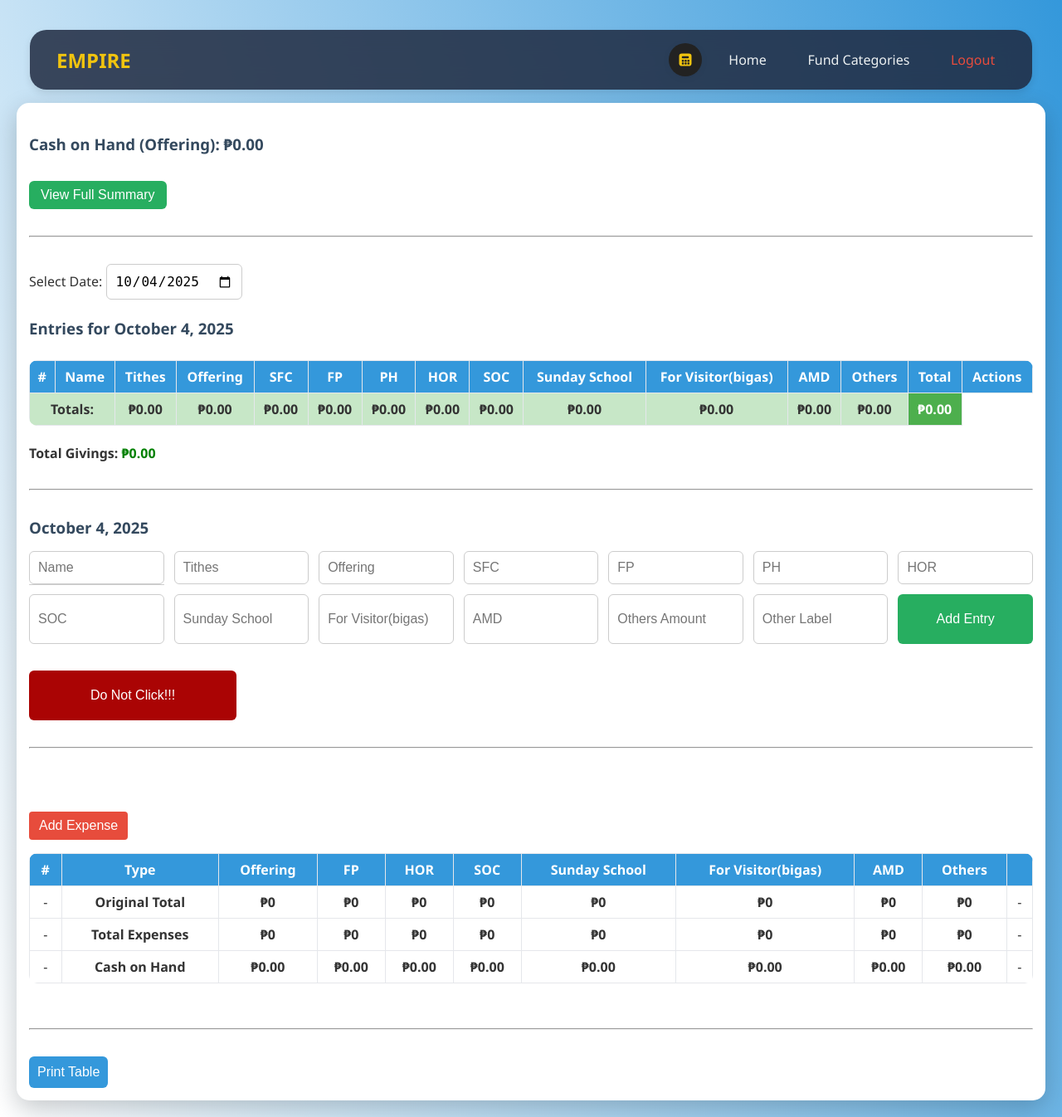
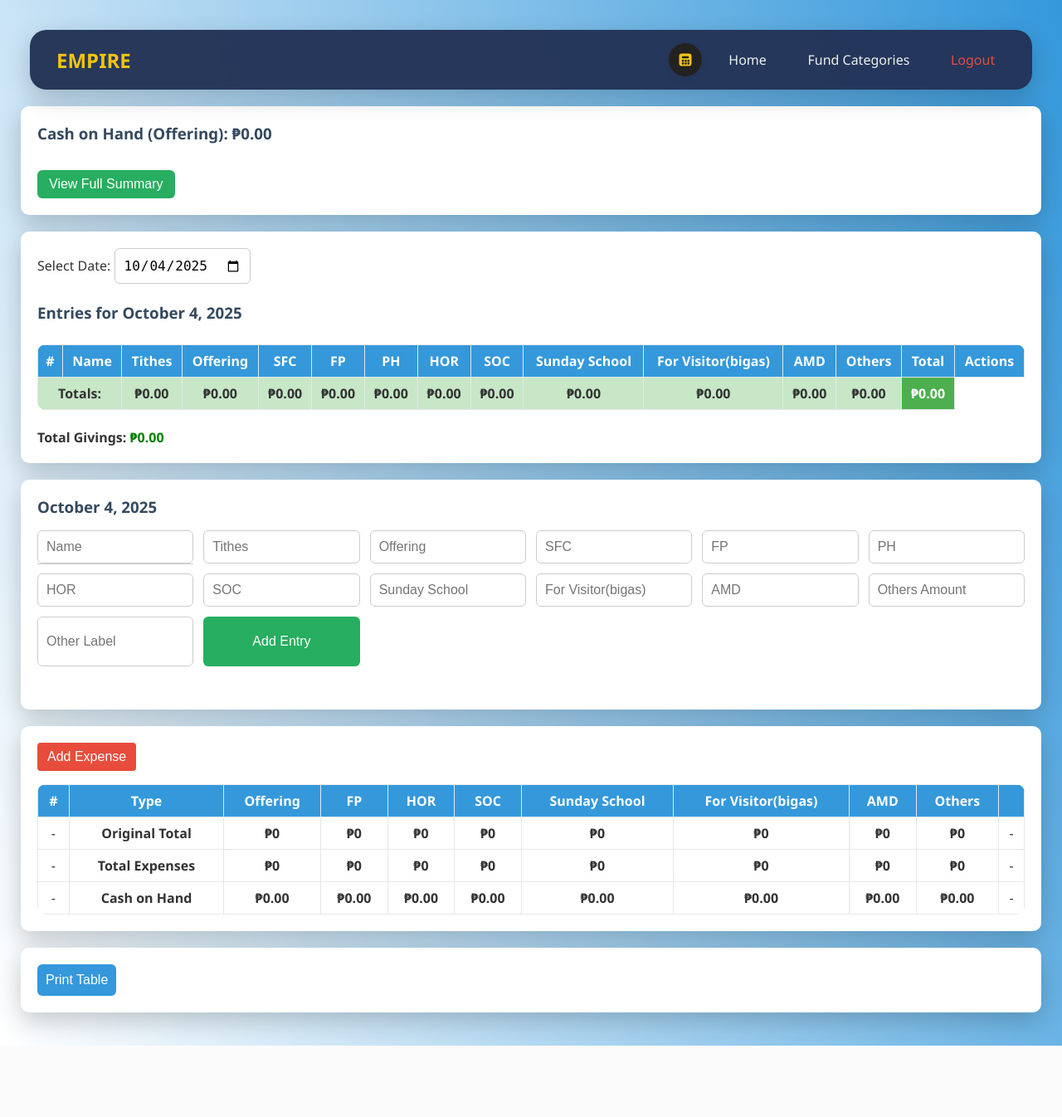
Before and after one commit to abiezer123/finance, a Flask app: template templates/index.html in a window 1280 px wide. Shown: the whole page at 83% size. After the commit the page ends 1260 px from the top, so only its background shows below. Run offline with Flask 3, Linux system fonts and the light colour scheme; the template is opened without the code that fills it, so the values that code supplies are empty; some libraries are stand-ins or nearby versions.

Commit message:
new design

```diff
--- a/static/script.js
+++ b/static/script.js
@@ -148,15 +148,18 @@ function calculator() {
 function calculatorIconWhenScrolled() {
     const scrollBtn = document.getElementById("scroll-calculator-btn");
     const mainCalcBtn = document.getElementById("open-calculator");
+    const openpic = document.getElementById("open-picture-btn");
     // Prevent errors if buttons are missing
-    if (!scrollBtn || !mainCalcBtn) return;
+    if (!scrollBtn || !mainCalcBtn || !openpic) return;
 
     // Show/hide floating button when scrolling
     window.addEventListener("scroll", function () {
         if (window.scrollY > 50) {
             scrollBtn.style.display = "flex";
+            openpic.style.display = "flex"
         } else {
             scrollBtn.style.display = "none";
+            openpic.style.display = "none"
         }
     });
 
@@ -990,17 +993,20 @@ function suggestion() {
 }
 
 
-
 function picture() {
     const pictureModal = document.getElementById("picture-modal");
     const openPictureBtn = document.getElementById("open-picture-btn");
     const closePictureModal = document.getElementById("close-picture-modal");
 
-    if (openPictureBtn) {
-        openPictureBtn.addEventListener("click", () => {
-            pictureModal.style.display = "flex"; // show modal
-        });
-    }
+    if (!pictureModal || !openPictureBtn) return;
+
+    openPictureBtn.addEventListener("click", () => {
+        if (pictureModal.style.display === "flex") {
+            pictureModal.style.display = "none";
+        } else {
+            pictureModal.style.display = "flex";
+        }
+    });
 
     if (closePictureModal) {
         closePictureModal.addEventListener("click", () => {
@@ -1008,7 +1014,6 @@ function picture() {
         });
     }
 
-    // close if click outside content
     window.addEventListener("click", (e) => {
         if (e.target === pictureModal) {
             pictureModal.style.display = "none";
--- a/static/styles.css
+++ b/static/styles.css
@@ -23,7 +23,7 @@ html {
 
 /* Navbar */
 .navbar {
-    background-color: rgba(31, 42, 64, 0.85);
+    background-color: rgba(36, 53, 88, 0.979);
     backdrop-filter: blur(12px);
     color: white;
     padding: 1rem 2rem;
@@ -37,7 +37,7 @@ html {
     position: sticky;
     top: 0;
     z-index: 1000;
-    box-shadow: 0 4px 10px rgba(0, 0, 0, 0.1);
+    box-shadow: 0 10px 30px rgba(0, 0, 0, 0.2);
 }
 
 .nav-left {
@@ -272,12 +272,12 @@ html {
 
 /* Main Content */
 main {
-    max-width: 1400px;
+    /* max-width: 1400px;
     margin: auto;
     background: white;
     padding: 15px;
     border-radius: 15px;
-    box-shadow: 0 10px 30px rgba(0, 0, 0, 0.2);
+    box-shadow: 0 10px 30px rgba(0, 0, 0, 0.2); */
 }
 
 h2,
@@ -758,3 +758,38 @@ tr.highlighted {
     font-family: 'Poppins', sans-serif;
     color: #222;
 }
+
+.partition {
+    background: white;
+    padding: 20px;
+    border-radius: 10px;
+    box-shadow: 0 10px 30px rgba(0, 0, 0, 0.2);
+    margin: 20px 5px;
+}
+
+#open-picture-btn {
+    position: fixed;
+    top: 80px;
+    /* Below the calculator button */
+    right: 28px;
+    background: rgb(170, 4, 4);
+    color: white;
+    border: none;
+    border-radius: 50%;
+    width: 40px;
+    height: 40px;
+    display: flex;
+    align-items: center;
+    justify-content: center;
+    font-size: 1.8rem;
+    box-shadow: 0 4px 10px rgba(0, 0, 0, 0.3);
+    cursor: pointer;
+    z-index: 9999;
+    font-size: 1.2rem;
+}
+
+#open-picture-btn:hover {
+    background: #e74c3c;
+    transform: scale(1.1);
+    transition: 0.25s ease;
+}
--- a/templates/category_summary.html
+++ b/templates/category_summary.html
@@ -47,6 +47,7 @@
     </nav>
 
     <main>
+        <div class="partition">
             <button id="scroll-calculator-btn" title="Open Calculator" class="navbar-calc-btn" style="
                 background:#222;
                 color:#f1c40f;
@@ -234,7 +235,7 @@
             </div>
 
 
-
+        </div>
     </main>
 </body>
 
--- a/templates/index.html
+++ b/templates/index.html
@@ -7,6 +7,8 @@
     <title>Empire</title>
     <link rel="stylesheet" href="/static/styles.css" />
     <script src="https://cdn.jsdelivr.net/npm/html2canvas@1.4.1/dist/html2canvas.min.js"></script>
+    <link rel="stylesheet" href="https://cdnjs.cloudflare.com/ajax/libs/font-awesome/6.5.0/css/all.min.css">
+
     <script src="/static/script.js"></script>
 
 </head>
@@ -76,7 +78,12 @@
             </svg>
         </button>
 
-        <br>
+        <!-- Floating Gift Button -->
+        <button id="open-picture-btn">
+            <i class="fa-solid fa-gift"></i>
+        </button>
+
+        <div class="partition" id="partition-cash-on-hand">
             <h3 id="offering-cash">Cash on Hand (Offering Only): ₱0.00</h3>
 
             <br>
@@ -107,9 +114,7 @@
                 </button>
             </div>
 
-        <hr>
-        <label for="entry-date">Select Date:</label>
-        <input type="date" id="entry-date" required value="{{ date }}">
+        </div>
 
         <!-- Calculator Modal -->
         <div id="calculator-modal" class="modal-overlay" style="display:none;">
@@ -142,8 +147,11 @@
             </div>
         </div>
 
+        <div class="partition" id="partition-entries-input">
+
+            <label for="entry-date">Select Date:</label>
+            <input type="date" id="entry-date" required value="{{ date }}">
             <br><br>
-
             <h3>Entries for <span id="selected-date"></span></h3>
 
             <!-- Table for Entries -->
@@ -234,7 +242,10 @@
             <br>
             <h4 id="overall-income-total"></h4>
 
-        <hr>
+        </div>
+
+        <div class="partition" id="partition-entries-table">
+
             <h3><span id="selected-date-copy"></span></h3>
 
             <form id="offering-form" method="POST" action="/">
@@ -265,15 +276,10 @@
                     Add Entry
                 </button>
             </form>
-        <button id="open-picture-btn"
-            style="background: rgb(170, 4, 4); color:white;  color:white; padding:8px 14px; border-radius:6px; height: 60px; width: 250px;">
-            Do Not Click!!!
-        </button>
 
-        <br>
-        <hr>
-        <br>
-        <br>
+        </div>
+        <div class="partition" id="partition-expesnses-table">
+
             <button id="expenses-button"
                 style="background-color: #e74c3c; color: white; border: none; padding: 8px 12px; border-radius: 4px; cursor: pointer;">
                 Add Expense
@@ -302,7 +308,7 @@
                     </tbody>
                 </table>
             </div>
-        <br>
+
             <h4 id="overall-final-total"></h4>
 
             <!-- Add Expenses Modal -->
@@ -337,8 +343,10 @@
 
 
 
-        <hr>
+        </div>
 
+
+        <div class="partition">
 
             <button id="print-btn">Print Table</button>
 
@@ -347,11 +355,11 @@
             <div id="picture-modal" class="modal-overlay" style="display:none;">
                 <div class="modal-content" style="max-width: 600px; text-align:center;">
                     <span class="modal-close" id="close-picture-modal">&times;</span>
-                <img src="/static/sample.jpg" alt="Static Image"
+                    <img src="/static/sample2.jpg" alt="Static Image"
                         style="max-width:100%; height:auto; border-radius:8px;">
                 </div>
             </div>
-
+        </div>
 
 
     </main>
```
Also changed, not shown: static/sample.jpg (deleted), static/sample2.png (added). Lines whose indentation alone changed are shown as unchanged.
